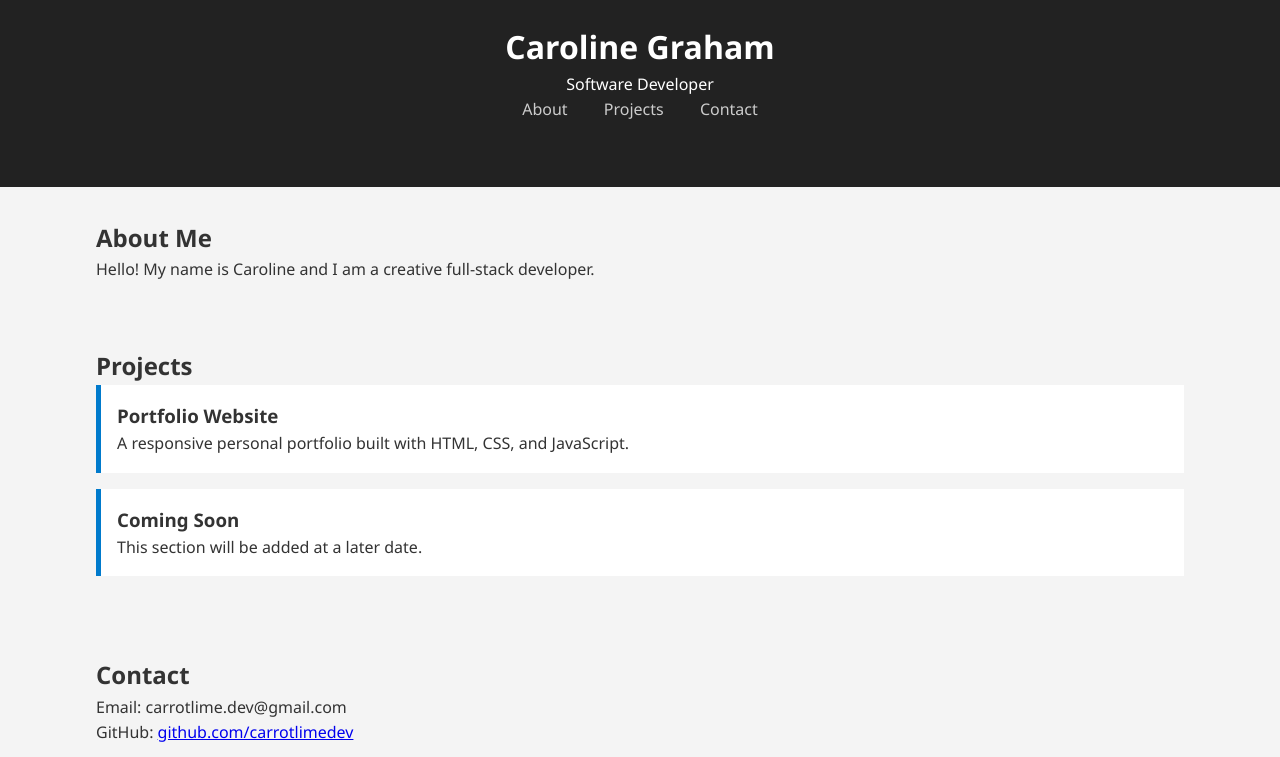
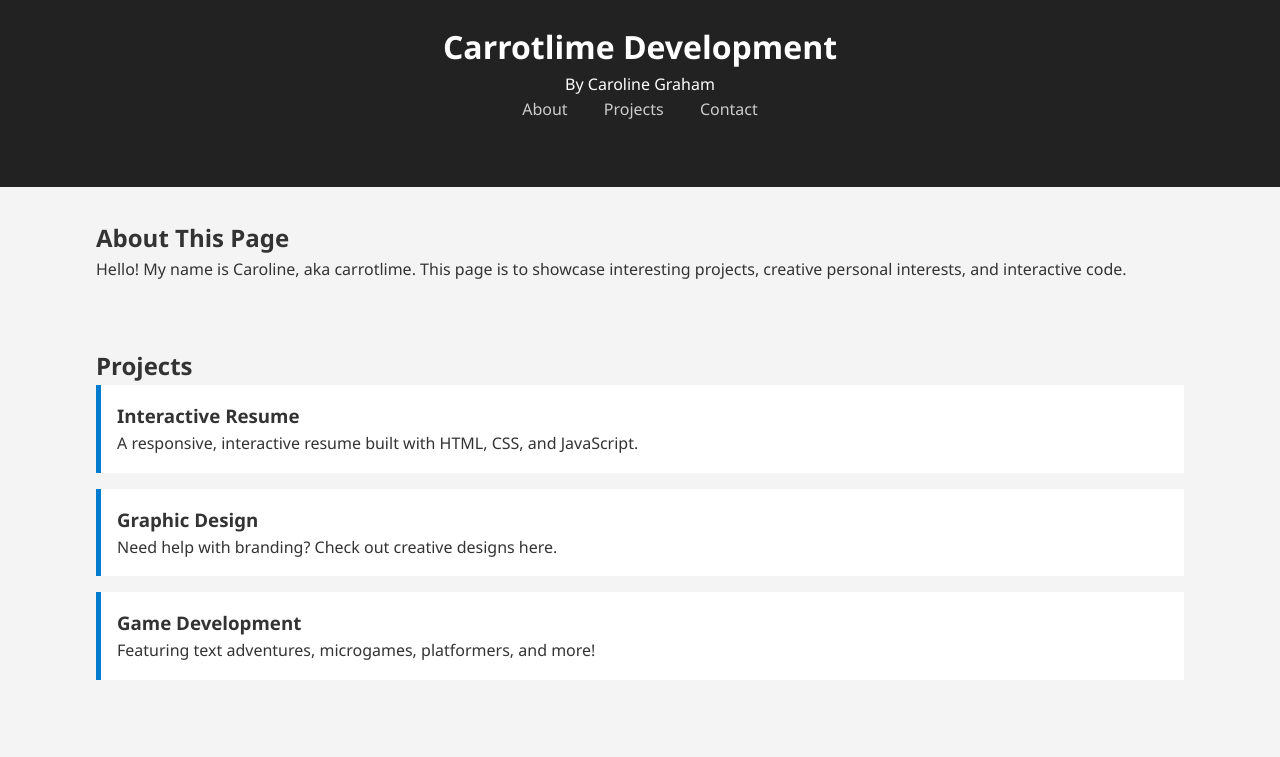
Before and after one commit to carrotlimedev/example-project, a plain HTML site: page index.html in a window 1280 px wide. Shown: the part 187-944 px from the top of the page. Drawn offline with Linux system fonts and the light colour scheme.

Commit message:
slightly more custom

```diff
--- a/index.html
+++ b/index.html
@@ -11,8 +11,8 @@
     <header>
         <div class="container">
             <img src="assets/carrot_icon.png" alt="Profile Picture" class="profile-img">
-            <h1>Caroline Graham</h1>
-            <p>Software Developer</p>
+            <h1>Carrotlime Development</h1>
+            <p>By Caroline Graham</p>
             <nav>
                 <a href="#about">About</a>
                 <a href="#projects">Projects</a>
@@ -22,19 +22,23 @@
     </header>
 
     <section id="about" class="container">
-        <h2>About Me</h2>
-        <p>Hello! My name is Caroline and I am a creative full-stack developer.</p>
+        <h2>About This Page</h2>
+        <p>Hello! My name is Caroline, aka carrotlime. This page is to showcase interesting projects, creative personal interests, and interactive code.</p>
     </section>
 
     <section id="projects" class="container">
         <h2>Projects</h2>
         <div class="project">
-            <h3>Portfolio Website</h3>
-            <p>A responsive personal portfolio built with HTML, CSS, and JavaScript.</p>
+            <h3>Interactive Resume</h3>
+            <p>A responsive, interactive resume built with HTML, CSS, and JavaScript.</p>
         </div>
         <div class="project">
-            <h3>Coming Soon</h3>
-            <p>This section will be added at a later date.</p>
+            <h3>Graphic Design</h3>
+            <p>Need help with branding? Check out creative designs here.</p>
+        </div>
+        <div class="project">
+            <h3>Game Development</h3>
+            <p>Featuring text adventures, microgames, platformers, and more!</p>
         </div>
     </section>
 
```
